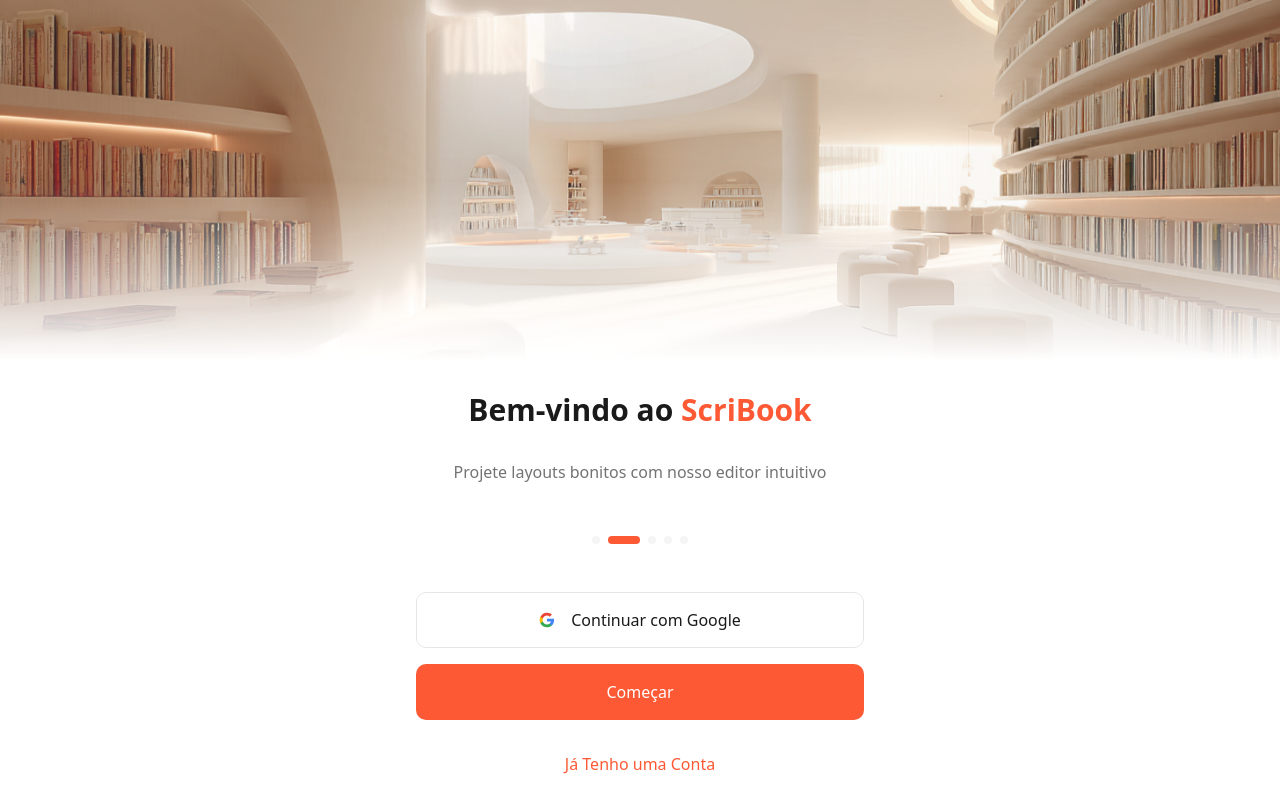
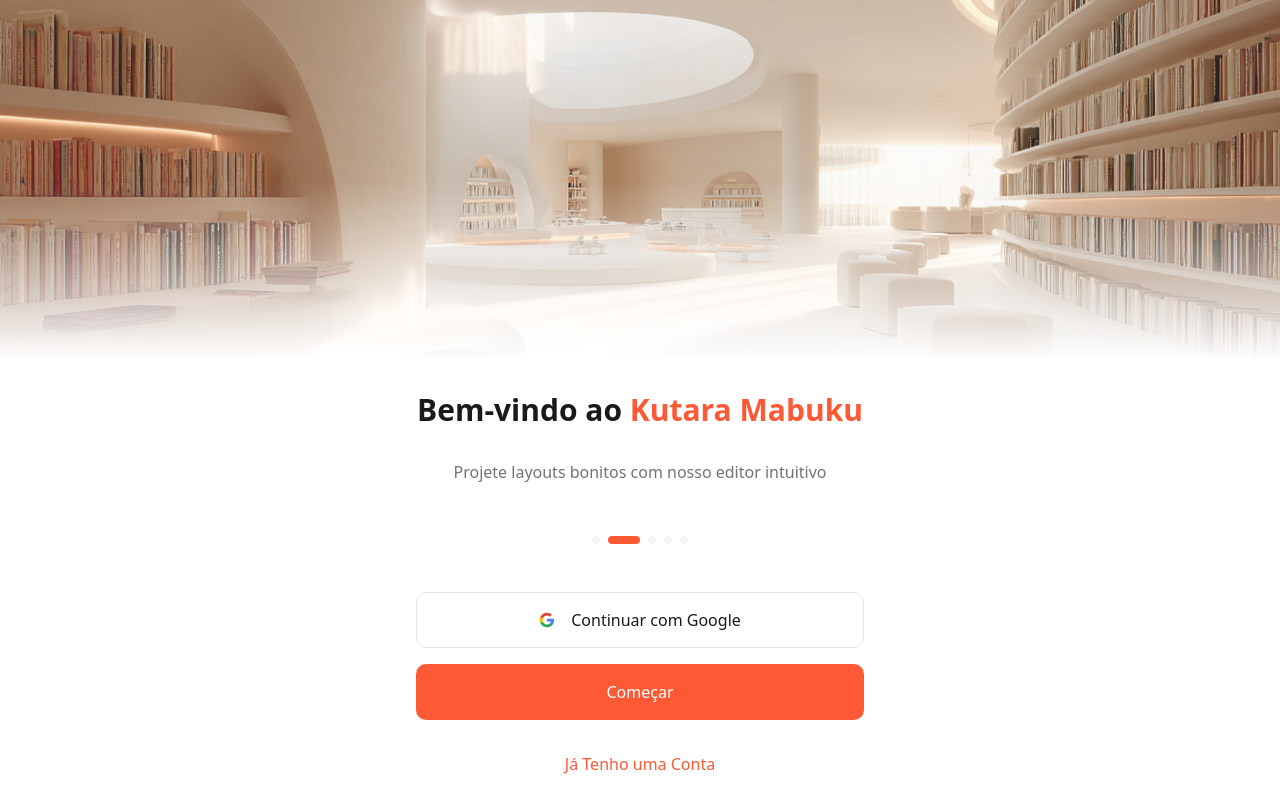
Before and after one commit to unlps/scribook-app, a React (Vite) app: page / in a window 1280 px wide. Shown: the top 812 px of the page. Built offline with nearby package versions, Linux system fonts and the light colour scheme; the HTML template or start-up script is replaced by a standard one.

Commit message:
Refactor: Rename Scribook to Kutara Mabuku

```diff
--- a/index.html
+++ b/index.html
@@ -3,9 +3,9 @@
   <head>
     <meta charset="UTF-8" />
     <meta name="viewport" content="width=device-width, initial-scale=1.0" />
-    <title>ScriBook - Create Beautiful Ebooks</title>
-    <meta name="description" content="Create stunning standard, interactive, and professional ebooks with ScriBook. Easy-to-use templates and powerful creation tools.">
-    <meta name="author" content="ScriBook" />
+    <title>Kutara Mabuku - Create Beautiful Ebooks</title>
+    <meta name="description" content="Create stunning standard, interactive, and professional ebooks with Kutara Mabuku. Easy-to-use templates and powerful creation tools.">
+    <meta name="author" content="Kutara Mabuku" />
 
 
 
@@ -13,17 +13,17 @@
     <meta property="og:image" content="https://lovable.dev/opengraph-image-p98pqg.png" />
 
     <meta name="twitter:card" content="summary_large_image" />
-    <meta name="twitter:site" content="@scribook" />
+    <meta name="twitter:site" content="@kutaramabuku" />
     <meta name="twitter:image" content="https://lovable.dev/opengraph-image-p98pqg.png" />
-    <meta property="og:title" content="ScriBook - Create Beautiful Ebooks">
-  <meta name="twitter:title" content="ScriBook - Create Beautiful Ebooks">
-  <meta property="og:description" content="Create stunning standard, interactive, and professional ebooks with ScriBook. Easy-to-use templates and powerful creation tools.">
-  <meta name="twitter:description" content="Create stunning standard, interactive, and professional ebooks with ScriBook. Easy-to-use templates and powerful creation tools.">
+    <meta property="og:title" content="Kutara Mabuku - Create Beautiful Ebooks">
+  <meta name="twitter:title" content="Kutara Mabuku - Create Beautiful Ebooks">
+  <meta property="og:description" content="Create stunning standard, interactive, and professional ebooks with Kutara Mabuku. Easy-to-use templates and powerful creation tools.">
+  <meta name="twitter:description" content="Create stunning standard, interactive, and professional ebooks with Kutara Mabuku. Easy-to-use templates and powerful creation tools.">
 </head>
 
   <body>
     <div id="splash-screen" style="position: fixed; inset: 0; background: white; display: flex; flex-direction: column; align-items: center; justify-content: center; z-index: 9999; transition: opacity 0.3s ease-out;">
-      <img src="/src/assets/logo-full.png" alt="ScriBook" style="width: 200px; height: auto; margin-bottom: 60px;" />
+      <img src="/src/assets/logo-full.png" alt="Kutara Mabuku" style="width: 200px; height: auto; margin-bottom: 60px;" />
       <div style="display: flex; gap: 12px;">
         <div style="width: 12px; height: 12px; border-radius: 50%; background: #ff8568; animation: bounce 1.4s infinite ease-in-out both; animation-delay: -0.32s;"></div>
         <div style="width: 12px; height: 12px; border-radius: 50%; background: #fc5934; animation: bounce 1.4s infinite ease-in-out both; animation-delay: -0.16s;"></div>
--- a/src/pages/Account.tsx
+++ b/src/pages/Account.tsx
@@ -21,7 +21,7 @@ import {
 } from "lucide-react";
 import logo from "@/assets/logo.png";
 import logoDark from "@/assets/logo-dark.png";
-import scribookIcon from "@/assets/scribook-icon.jpg";
+import kutaraMabukuIcon from "@/assets/scribook-icon.jpg";
 import BottomNav from "@/components/BottomNav";
 import { useToast } from "@/hooks/use-toast";
 
@@ -107,7 +107,7 @@ const Account = () => {
     },
     {
       icon: Info,
-      label: "Sobre ScriBook",
+      label: "Sobre Kutara Mabuku",
       bgColor: "bg-orange-100 dark:bg-orange-900/30",
       iconColor: "text-primary"
     },
@@ -119,7 +119,7 @@ const Account = () => {
       <header className="border-b bg-card/50 backdrop-blur-sm sticky top-0 z-10">
         <div className="container mx-auto px-4 py-4 flex items-center justify-between">
           <div className="flex items-center gap-3">
-            <img src={theme === "dark" ? logoDark : logo} alt="ScriBook" className="w-10 h-10 rounded-lg" />
+            <img src={theme === "dark" ? logoDark : logo} alt="Kutara Mabuku" className="w-10 h-10 rounded-lg" />
             <h1 className="text-2xl font-bold">Conta</h1>
           </div>
         </div>
--- a/src/pages/CreateEbook.tsx
+++ b/src/pages/CreateEbook.tsx
@@ -312,7 +312,7 @@ const CreateEbook = () => {
             <Button variant="ghost" size="icon" onClick={() => step === "origin" ? navigate("/dashboard") : handleBack()}>
               <ArrowLeft className="h-5 w-5" />
             </Button>
-            <img src={theme === "dark" ? logoDark : logo} alt="Scribook" className="w-10 h-10" />
+            <img src={theme === "dark" ? logoDark : logo} alt="Kutara Mabuku" className="w-10 h-10" />
             <div>
               <h1 className="text-2xl font-bold bg-gradient-primary bg-clip-text text-transparent">
                 Criar Novo Ebook
--- a/src/pages/Dashboard.tsx
+++ b/src/pages/Dashboard.tsx
@@ -268,7 +268,7 @@ const Dashboard = () => {
         <div className="container mx-auto px-4 py-4 flex items-center justify-between">
           <div className="flex items-center gap-3">
             <img src={theme === "dark" ? logoDark : logo} alt="PageSmith Hub" className="w-10 h-10" />
-            <h1 className="text-2xl font-bold bg-gradient-primary bg-clip-text text-transparent">ScriBook</h1>
+            <h1 className="text-2xl font-bold bg-gradient-primary bg-clip-text text-transparent">Kutara Mabuku</h1>
           </div>
           <Button onClick={() => navigate("/conversas")} variant="ghost" size="icon">
             <MessageSquare className="h-5 w-5" />
--- a/src/pages/Discover.tsx
+++ b/src/pages/Discover.tsx
@@ -13,8 +13,8 @@ const Discover = () => {
       <header className="border-b bg-card/50 backdrop-blur-sm sticky top-0 z-10">
         <div className="container mx-auto px-4 py-4 flex items-center justify-between">
           <div className="flex items-center gap-3">
-            <img src={theme === "dark" ? logoDark : logo} alt="ScriBook" className="w-10 h-10" />
-            <h1 className="text-2xl font-bold bg-gradient-primary bg-clip-text text-transparent">ScriBook</h1>
+            <img src={theme === "dark" ? logoDark : logo} alt="Kutara Mabuku" className="w-10 h-10" />
+            <h1 className="text-2xl font-bold bg-gradient-primary bg-clip-text text-transparent">Kutara Mabuku</h1>
           </div>
         </div>
       </header>
--- a/src/pages/Index.tsx
+++ b/src/pages/Index.tsx
@@ -74,7 +74,7 @@ const Index = () => {
       {/* Content */}
       <div className="flex-1 px-6 pt-8 pb-12 flex flex-col items-center">
         <h1 className="text-3xl font-bold text-center mb-3">
-          Bem-vindo ao <span className="text-[#fc5934]">ScriBook</span>
+          Bem-vindo ao <span className="text-[#fc5934]">Kutara Mabuku</span>
         </h1>
 
         <div className="text-center mb-8 max-w-md h-16 flex items-center justify-center">
--- a/src/pages/MyBooks.tsx
+++ b/src/pages/MyBooks.tsx
@@ -217,7 +217,7 @@ const MyBooks = () => {
             <Button variant="ghost" size="icon" onClick={() => navigate("/dashboard")}>
               <ArrowLeft className="h-5 w-5" />
             </Button>
-            <img src={theme === "dark" ? logoDark : logo} alt="ScriBook" className="w-10 h-10" />
+            <img src={theme === "dark" ? logoDark : logo} alt="Kutara Mabuku" className="w-10 h-10" />
             <h1 className="text-2xl font-bold bg-gradient-primary bg-clip-text text-transparent">Meus Livros</h1>
           </div>
         </div>
--- a/src/pages/Notifications.tsx
+++ b/src/pages/Notifications.tsx
@@ -13,8 +13,8 @@ const Notifications = () => {
       <header className="border-b bg-card/50 backdrop-blur-sm sticky top-0 z-10">
         <div className="container mx-auto px-4 py-4 flex items-center justify-between">
           <div className="flex items-center gap-3">
-            <img src={theme === "dark" ? logoDark : logo} alt="ScriBook" className="w-10 h-10" />
-            <h1 className="text-2xl font-bold bg-gradient-primary bg-clip-text text-transparent">ScriBook</h1>
+            <img src={theme === "dark" ? logoDark : logo} alt="Kutara Mabuku" className="w-10 h-10" />
+            <h1 className="text-2xl font-bold bg-gradient-primary bg-clip-text text-transparent">Kutara Mabuku</h1>
           </div>
         </div>
       </header>
```
